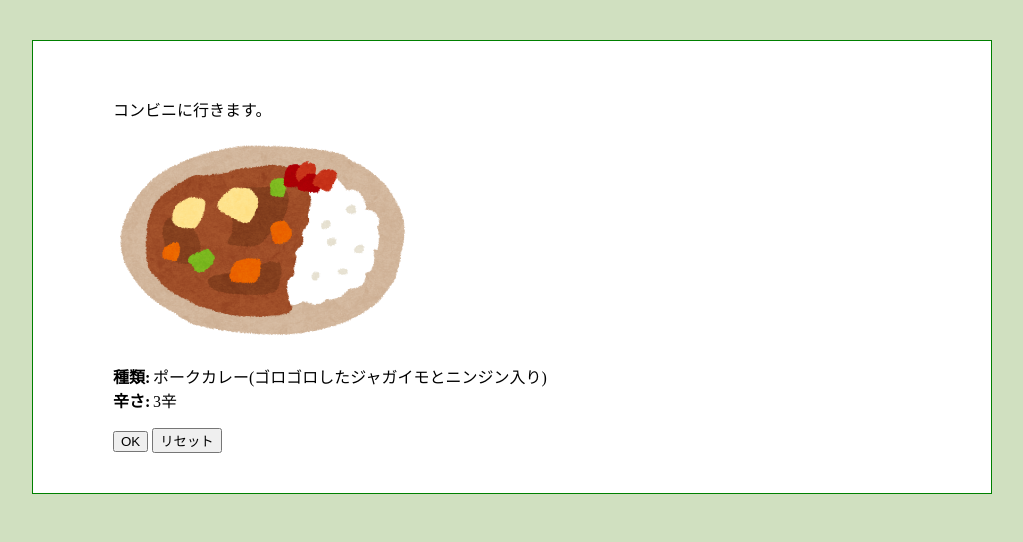
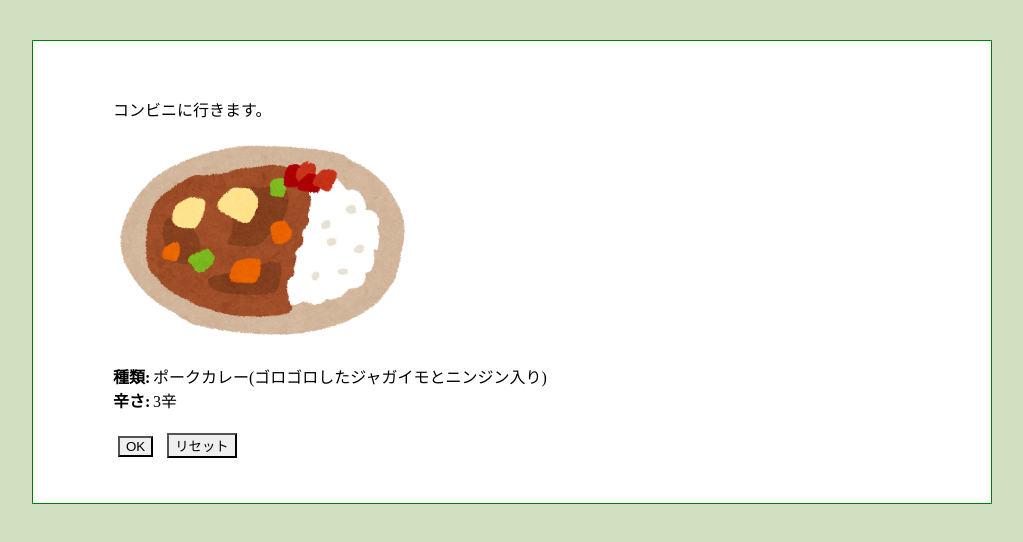
Before and after one commit to sikibou753/web2-4, a plain HTML site: page index.html in a window 1280 px wide. Shown: the whole page, without its empty margins (128-1151 px from the left). Drawn offline with Linux system fonts and the light colour scheme.

Commit message:
Update default.css

```diff
--- a/css/default.css
+++ b/css/default.css
@@ -26,3 +26,8 @@ dt{
   float: left;
   font-weight: bold;
 }
+
+.btn{
+  -webkit-appearance: none;
+  margin: 5px;
+}
```
